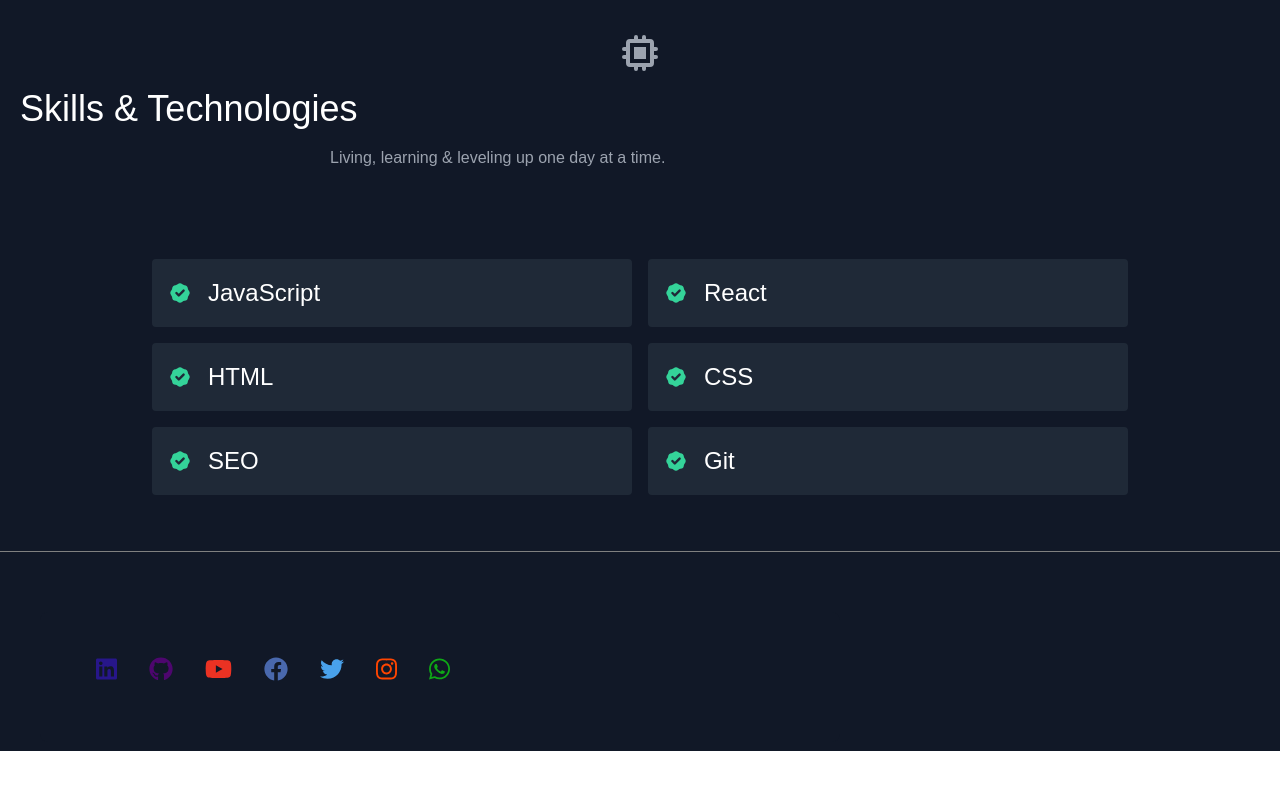
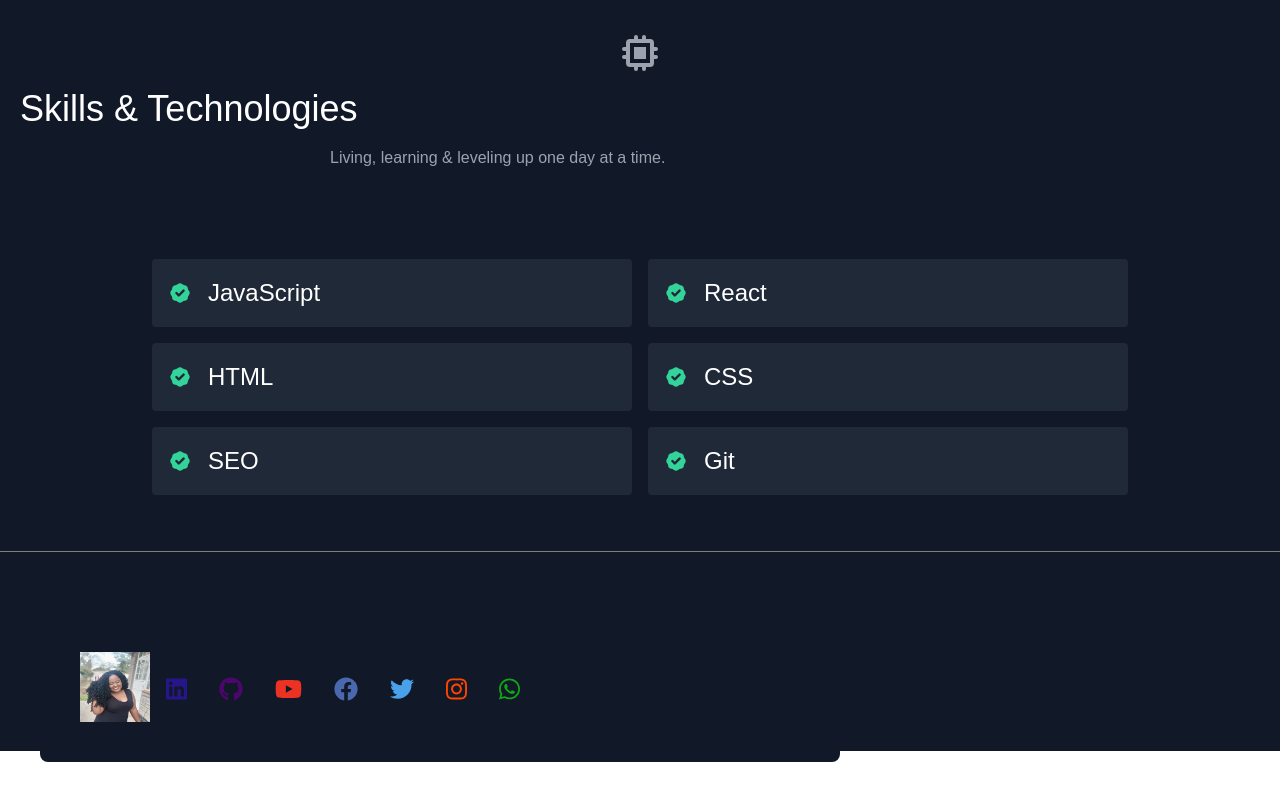
Before and after one commit to Susan56789/portfolio, a React (Create React App) app: page / in a window 1280 px wide. Shown: the part 1061-1861 px from the top of the page. Built offline with nearby package versions, Linux system fonts and the light colour scheme.

Commit message:
added image

```diff
--- a/src/components/Contact.js
+++ b/src/components/Contact.js
@@ -1,7 +1,7 @@
 import React from "react";
 import SocialFollow from "./socialFollow";
 import '../index.css';
-
+import user from '../images/user.jpg';
 export default function Contact() {
 
 
@@ -11,7 +11,7 @@ export default function Contact() {
         <div className="lg:w-2/3 md:w-1/2 bg-gray-900 rounded-lg overflow-hidden sm:mr-10 p-10 flex items-end justify-start relative">
         <div className="bg-gray-900 relative flex flex-wrap py-6 rounded shadow-md">
           </div>
-
+       <img src={user} alt="Susan Wairimu" style={{width:"70px",height:"70px"} }/>
 
         <footer>
         <SocialFollow />
```
